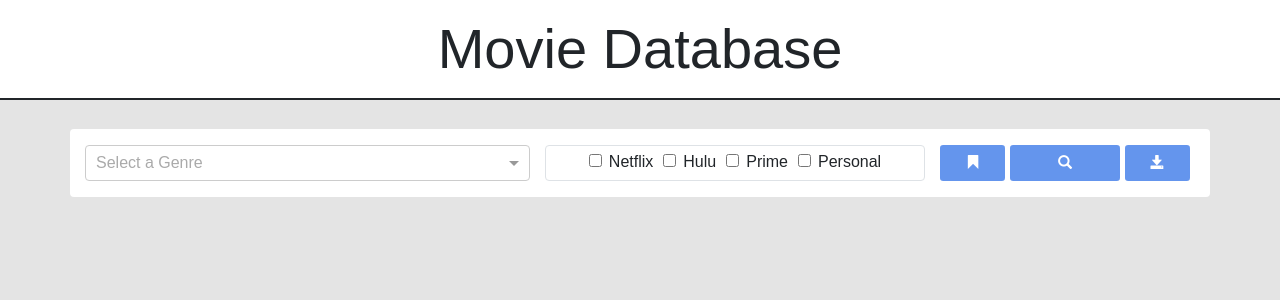
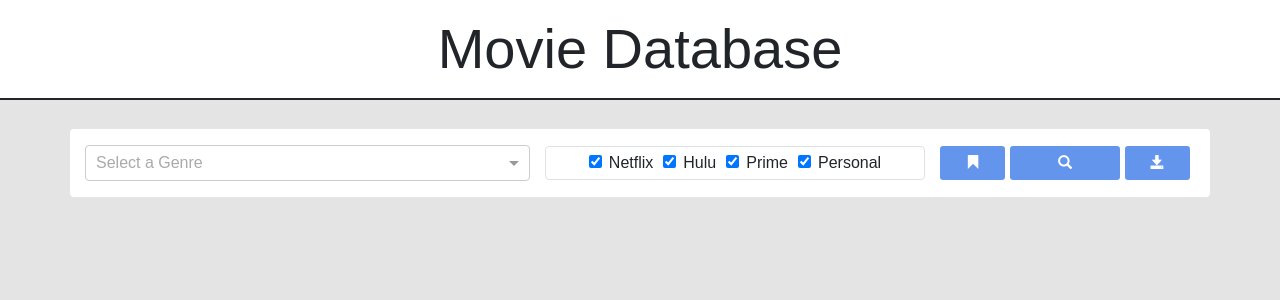
Before and after one commit to tkloetzk/movie_database, a React (Create React App) app: page / in a window 1280 px wide. Shown: the top 300 px of the page. Built offline with nearby package versions, Linux system fonts and the light colour scheme.

Commit message:
button updates

```diff
--- a/src/searchCriteria/SearchCriteria.css
+++ b/src/searchCriteria/SearchCriteria.css
@@ -3,3 +3,7 @@
   padding-top: 16px;
   padding-bottom: 16px;
 }
+
+.minHeight34 {
+  min-height: 34px;
+}
--- a/src/searchCriteria/buttons/Buttons.js
+++ b/src/searchCriteria/buttons/Buttons.js
@@ -2,7 +2,7 @@ import React from 'react';
 import { Button, ButtonToolbar, Glyphicon } from 'react-bootstrap';
 
 const Buttons = () => (
-  <ButtonToolbar className="col-sm-3">
+  <ButtonToolbar className="col-sm-3 align-self-center minHeight34">
     <Button bsSize="small" className="btn-custom-main btn-65px">
       <Glyphicon glyph="bookmark" />
     </Button>
--- a/src/searchCriteria/streaming/Streaming.js
+++ b/src/searchCriteria/streaming/Streaming.js
@@ -28,7 +28,7 @@ class Streaming extends Component {
 
   render() {
     return (
-      <div className="col-sm-4 border border-gray rounded text-center">
+      <div className="col-sm-4 border border-gray rounded text-center align-self-center minHeight34">
         {this.createServicesCheckboxes()}
       </div>
     );
--- a/src/util/Checkbox.js
+++ b/src/util/Checkbox.js
@@ -3,7 +3,7 @@ import PropTypes from 'prop-types';
 
 class Checkbox extends Component {
   state = {
-    isChecked: false
+    isChecked: true
   };
 
   toggleCheckboxChange = () => {
```
